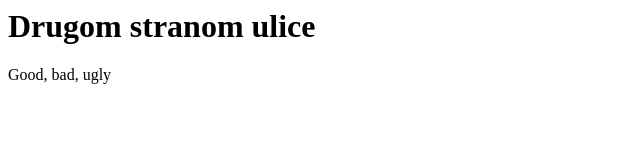
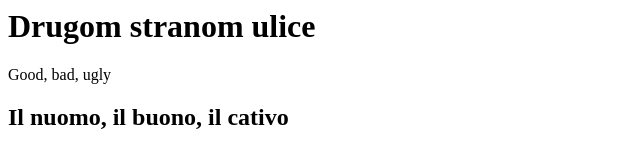
Before and after one commit to LeiteKaka/Vezbanje, a plain HTML site: page rovine.html in a window 1280 px wide. Shown: the whole page, without its empty margins (0-640 px from the left). Drawn offline with Linux system fonts and the light colour scheme.

Commit message:
Update rovine.html

```diff
--- a/rovine.html
+++ b/rovine.html
@@ -7,6 +7,9 @@
  <h1> Drugom stranom ulice </h1>
 
  <p> Good, bad, ugly </p>
+
+ <h2> Il nuomo, il buono, il cativo </h2>
+
 </body>
 
 
```
